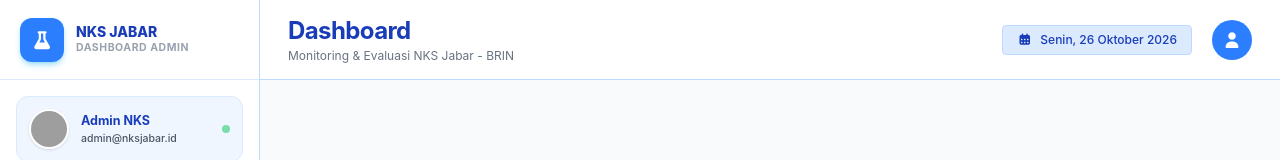
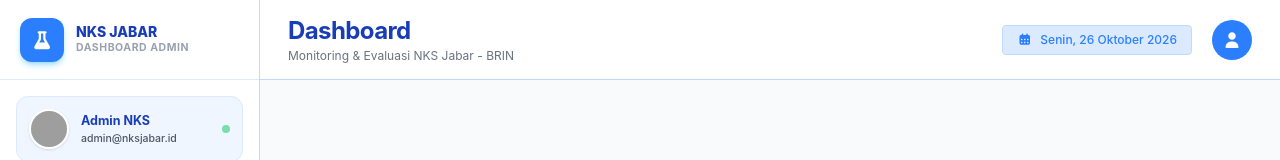
Before and after one commit to YudoTheEngineer/nks-fe, a Vue app: page /collabs in a window 1280 px wide. Shown: the top 160 px of the page. Built offline with nearby package versions, Linux system fonts and the light colour scheme; grey boxes are pictures that could not be loaded.

Commit message:
style: Change date color

```diff
--- a/src/partials/TopBar.vue
+++ b/src/partials/TopBar.vue
@@ -38,9 +38,9 @@
 
         <div class="flex items-center gap-5 shrink-0">
             <div
-                class="hidden lg:flex items-center gap-2 bg-blue-100 border border-blue-200 text-blue-800
+                class="hidden lg:flex items-center gap-2 bg-blue-100 border border-blue-200 text-blue-500
                         text-xs font-medium px-3.5 py-1.5 rounded select-none">
-                <i class="fas fa-calendar-alt text-blue-800"></i>
+                <i class="fas fa-calendar-alt text-blue-500"></i>
                 <span>{{ today }}</span>
             </div>
 
```
